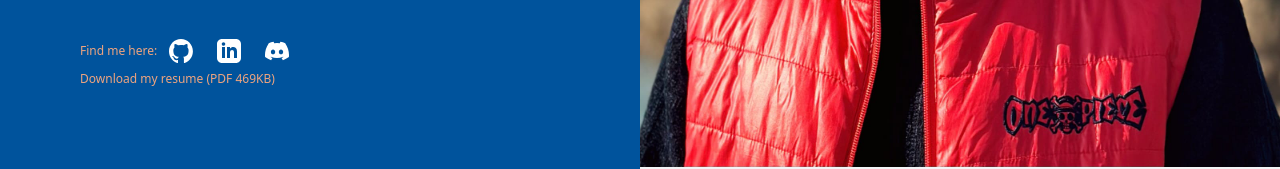
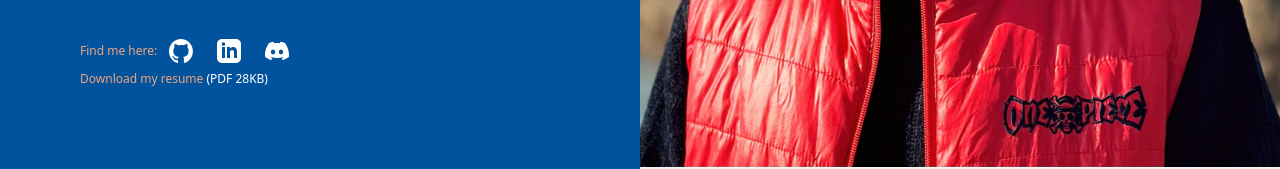
Before and after one commit to talalmughal/talal-portfolio, a Next.js app: page / in a window 1280 px wide. Shown: the part 633-802 px from the top of the page. Built offline with nearby package versions, Linux system fonts and the light colour scheme.

Commit message:
added resume download

```diff
--- a/components/page/Page1-intro.tsx
+++ b/components/page/Page1-intro.tsx
@@ -1,3 +1,4 @@
+import Link from "next/link";
 import { Button } from "../helper/Button";
 import { FooterLinks } from "../helper/FooterLinks";
 import Menu from "../helper/Menu";
@@ -87,7 +88,9 @@ export const Page1 = ({
             />
           </div>
 
-          <span>Download my resume (PDF 469KB)</span>
+          <Link href="/Talal_Nasir-Resume.pdf" target="_blank" download>
+            Download my resume <span className="text-white">(PDF 28KB)</span>
+          </Link>
         </div>
       </div>
     </div>
```
Also changed, not shown: 1 other file (tests, documents, lock files or other folders).
